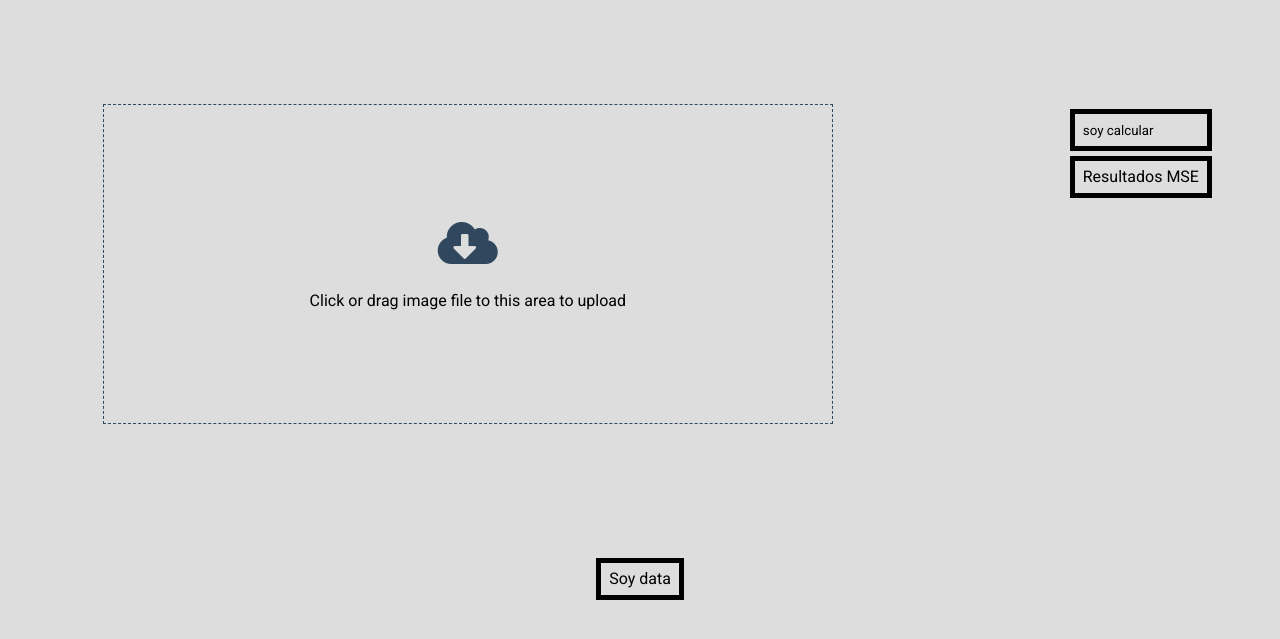
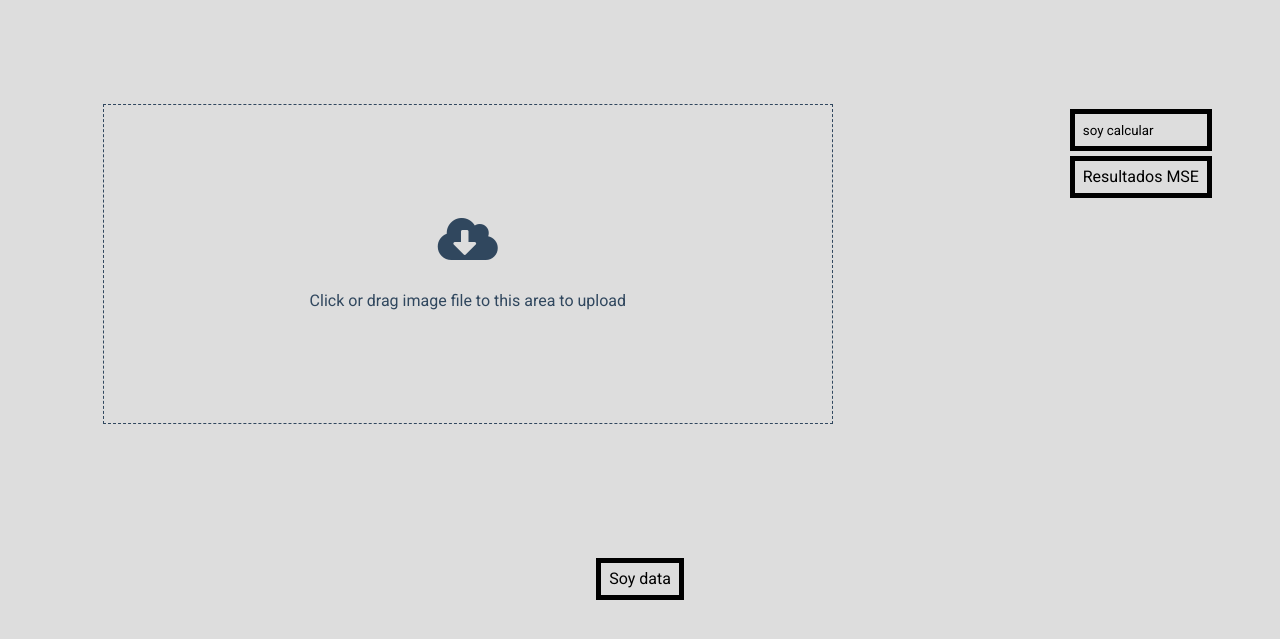
Before and after one commit to jnataliaramirez/hackathon-JOBMadrid, a React app: page / in a window 1280 px wide. Shown: the part 127-766 px from the top of the page. Built offline with nearby package versions, Linux system fonts and the light colour scheme.

Commit message:
Do style to text en dropdown

```diff
--- a/src/components/Dropzone.js
+++ b/src/components/Dropzone.js
@@ -24,7 +24,7 @@ export const MyDropzone = () => {
       <div className="dropzone__image">
         <i class='fas fa-cloud-download-alt'></i>
       </div>
-      <p>Click or drag image file to this area to upload</p>
+      <p className="dropzone__text">Click or drag image file to this area to upload</p>
     </div>
   );
 };
--- a/src/styles/layout.css
+++ b/src/styles/layout.css
@@ -67,3 +67,9 @@
     color: var(--color-grey);
     font-size: 3rem;
 }
+
+.dropzone__text {
+    padding: 0.25rem;
+    color: var(--color-grey);
+    text-align: center;
+}
```
